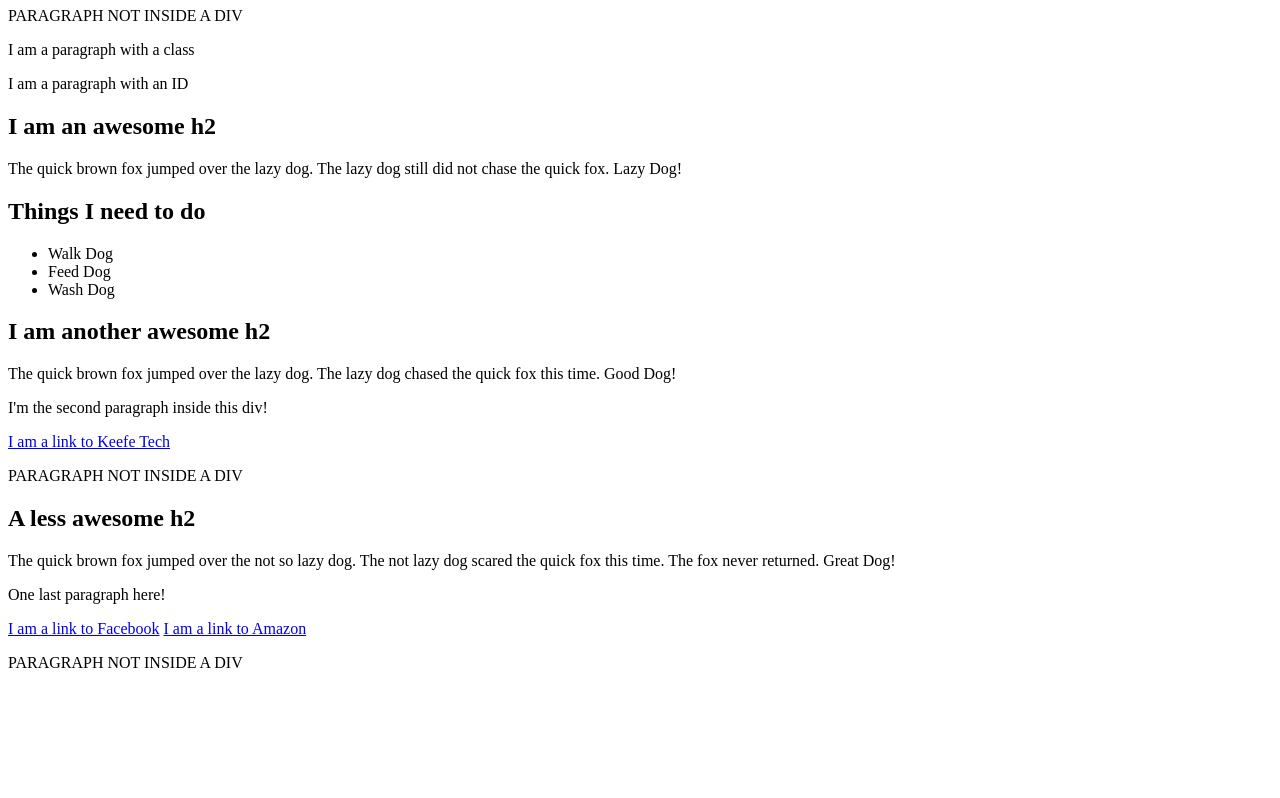
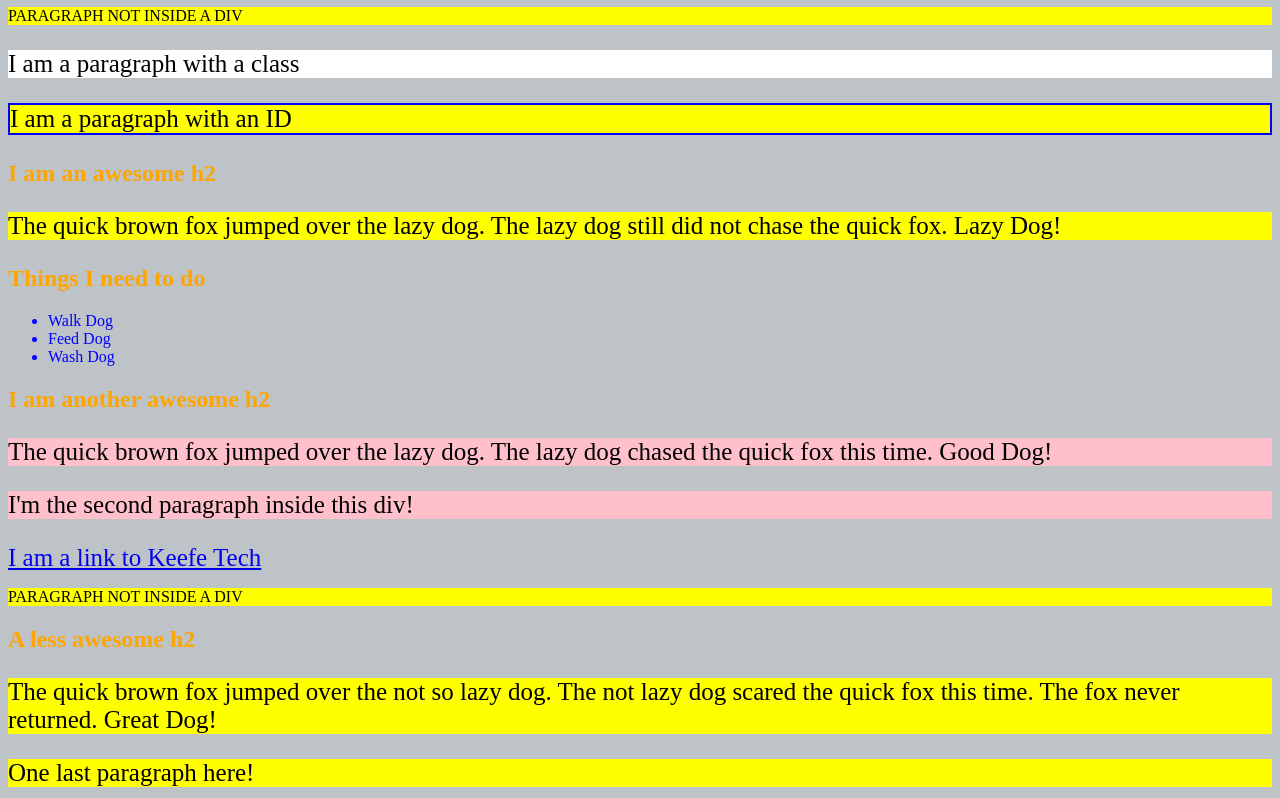
Before and after one commit to KTProg-2024/css-combination-3-7-Tkestrel, a plain HTML site: page Assignment7.html in a window 1280 px wide. Shown: the part 73-871 px from the top of the page. Before the commit the page ends 800 px from the top, so only its background shows below. Drawn offline with Linux system fonts and the light colour scheme.

Commit message:
Finished Assignments

```diff
--- a/Assignment7.html
+++ b/Assignment7.html
@@ -1,5 +1,5 @@
 <!DOCTYPE html>
-<!--- Assignment 7:
+<!-- Assignment 7:
 	Style the HTML elements according to the following instructions.
 	DO NOT ALTER THE EXISTING HTML TO DO THIS.  WRITE ONLY CSS!
 
@@ -27,12 +27,50 @@
 
 	* Give all links following a link a font size of 30px.
 
---->
+-->
 <html>
 	<head>
 	  <title>Selectors Exercise</title>
 	  <style>
-
+      body{
+        background-color:#bdc3c7;
+      }
+      h1{
+        color:#9b59b6;
+      }
+      h2{
+        color:orange;
+      }
+      li{
+        color:#0001ff ;
+      }
+      p{
+        background-color:yellow;
+      }
+      .hello{
+        background-color:white;
+      }
+      #special{
+        border-color:#0001ff;
+        border-width:2px;
+        border-style:solid;
+      }
+      div p{
+        font-size:25px;
+      }
+      .third p{
+        background-color:pink;
+      }
+      div p+p{
+        border-color:white;
+        border-width:5px;
+      }
+      .third a{
+        font-size:25px;
+      }
+      a+a{
+        font-size:30px;
+      }
 	  </style>
 	</head>
 	<body>
@@ -88,5 +126,7 @@
 
 		<p>PARAGRAPH NOT INSIDE A DIV</p>
 
+    <a href="index.html">Homepage</a>
+
 	</body>
 </html>
```
Also changed, not shown: Assignment3.html (+6 -2 lines), Assignment4.html (+8 -4 lines), Assignment5.html (+7 -3 lines), Assignment6.html (+7 -3 lines), index.html (+18 -4 lines), 1 other file.
